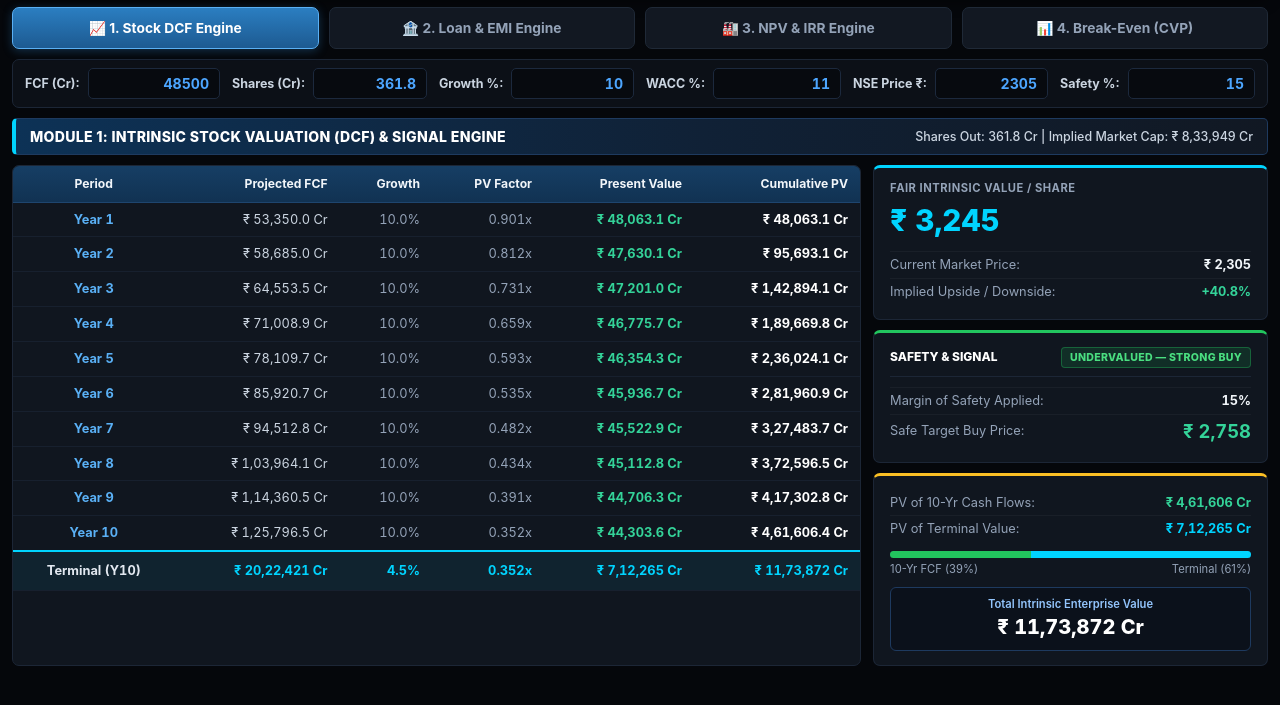
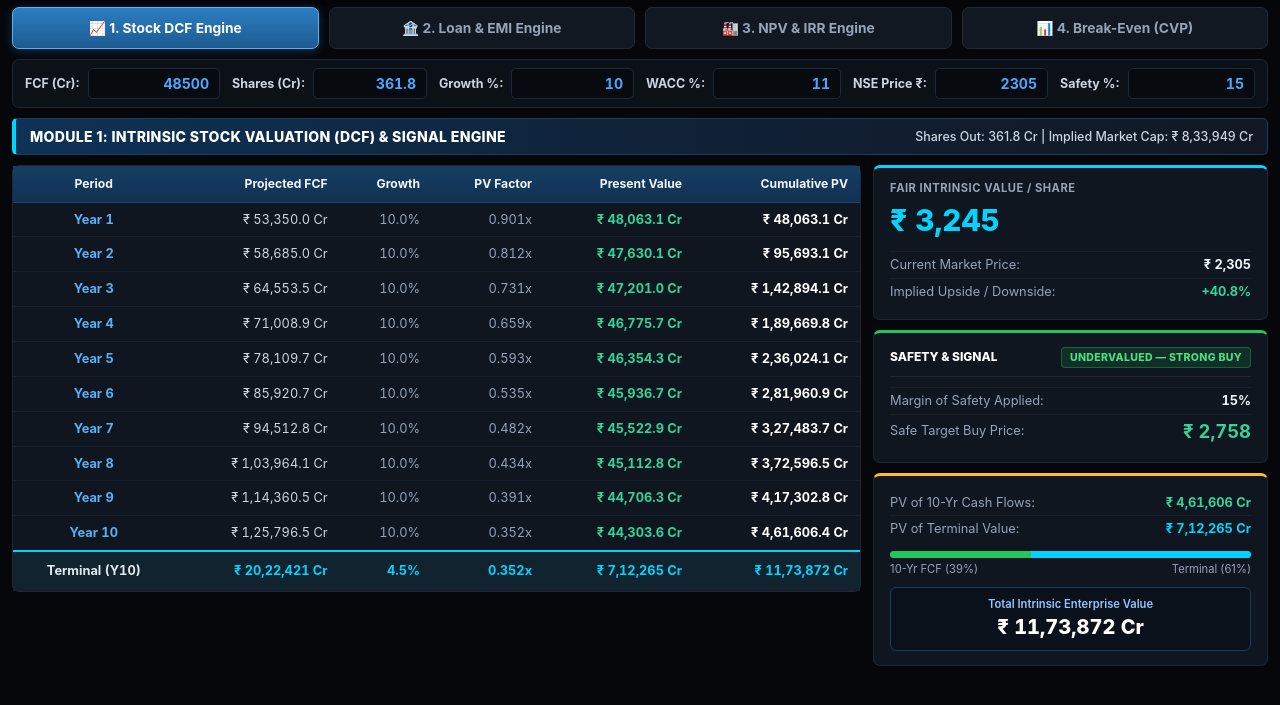
Before and after one commit to tiwarym379-png/cfo-command-center, a plain HTML site: page index.html in a window 1280 px wide. Shown: the part 85-790 px from the top of the page. Drawn offline with Linux system fonts and the light colour scheme.

Commit message:
Add files via upload

```diff
--- a/index.html
+++ b/index.html
@@ -1,5 +1,5 @@
 <!DOCTYPE html>
-<html theme="dark" editor="Default Dark" style="overflow-y: hidden;"><head><meta charset="UTF-8">
+<html theme="dark" editor="Default Dark"><head><meta charset="UTF-8">
 <script>
   // Avoid arrow function syntax to stay ES5 compatible for the sake of googlebot.
   window.addEventListener("message", function (message) {
@@ -21,7 +21,7 @@
 
 
 <meta charset="UTF-8">
-<meta name="viewport" content="width=device-width, initial-scale=1.0, maximum-scale=5.0">
+<meta name="viewport" content="width=device-width, initial-scale=1.0, maximum-scale=5.0, user-scalable=yes">
 <title>CFO Command Center | Designed by Mohit Tiwari</title>
 <style>
   :root {
@@ -47,16 +47,26 @@
     font-family: -apple-system, BlinkMacSystemFont, "Segoe UI", Roboto, Inter, Arial, sans-serif;
   }
 
-  body {
+  /* UNLOCKED VERTICAL & HORIZONTAL SCROLLING FOR ALL SCREENS */
+  html, body {
     background-color: var(--bg-body);
     color: var(--text-white);
-    padding: 10px 12px;
-    min-height: 100vh;
-    overflow-x: hidden;
+    width: 100%;
+    min-height: 100%;
+    height: auto !important;
+    overflow-x: auto !important;
+    overflow-y: auto !important;
+    -webkit-overflow-scrolling: touch;
+    touch-action: pan-x pan-y !important;
+  }
+
+  body {
+    padding: 10px 12px 40px 12px;
   }
 
   .container {
     max-width: 1440px;
+    min-width: 320px;
     margin: 0 auto;
   }
 
@@ -95,16 +105,11 @@
     font-size: 0.78rem;
     font-weight: 800;
     cursor: pointer;
-    transition: opacity 0.15s;
   }
 
   .colab-btn.green {
     background: var(--green-bright);
     color: #05070b;
-  }
-
-  .colab-btn:hover {
-    opacity: 0.9;
   }
 
   /* PERSISTENT TOP DESIGNER HEADER BAR (ACROSS ALL 4 INTERFACES) */
@@ -161,6 +166,7 @@
     cursor: pointer;
     transition: all 0.2s ease;
     user-select: none;
+    flex-shrink: 0;
   }
 
   .designer-badge:hover {
@@ -380,36 +386,33 @@
     display: grid;
     grid-template-columns: 2.15fr 1fr;
     gap: 12px;
-    align-items: stretch;
+    align-items: start;
   }
 
   .table-panel {
     background: var(--bg-card);
     border: 1px solid var(--border-color);
     border-radius: 7px;
-    overflow: hidden;
-    display: flex;
-    flex-direction: column;
-  }
-
+    width: 100%;
+    overflow: visible;
+  }
+
+  /* Smooth Horizontal & Vertical Table Scrolling */
   .table-scroll {
     width: 100%;
     overflow-x: auto;
-    overflow-y: auto;
-    max-height: 500px;
+    overflow-y: visible;
     -webkit-overflow-scrolling: touch;
+    touch-action: pan-x pan-y;
   }
 
   table {
     width: 100%;
     border-collapse: collapse;
-    min-width: 560px;
+    min-width: 600px;
   }
 
   thead th {
-    position: sticky;
-    top: 0;
-    z-index: 2;
     background: linear-gradient(180deg, #163e64 0%, #113252 100%);
     color: #f1f5f9;
     font-size: 0.76rem;
@@ -622,7 +625,7 @@
   }
 
   @media (max-width: 700px) {
-    body { padding: 8px; }
+    body { padding: 8px 8px 40px 8px; }
     .top-brand-bar { padding: 8px 10px; }
     .brand-main-title { font-size: 0.88rem; }
     .brand-sub-tag { display: none; }
@@ -641,7 +644,7 @@
 
 
 <div class="container">
-  <!-- COLAB INSTANT PHOTO & DOWNLOAD BAR (Automatically stripped out when downloading index.html) -->
+  <!-- COLAB INSTANT PHOTO & DOWNLOAD BAR (Stripped out in downloaded index.html) -->
 
 
   <!-- PERSISTENT TOP HEADER ACROSS ALL 4 INTERFACES -->
@@ -1603,7 +1606,6 @@
 </div>
 
 <script type="">
-  // Instant Browser-Side Photo Loader (Zero Colab Server Lag)
   function handleInstantPhoto(e) {
     const file = e.target.files[0];
     if (!file) return;
@@ -1623,18 +1625,26 @@
         const dataUrl = canvas.toDataURL('image/jpeg', 0.86);
         document.getElementById('topAvatarImg').src = dataUrl;
         document.getElementById('modalAvatarImg').src = dataUrl;
-        document.getElementById('helperStatus').innerHTML = "✅ <strong>Photo Attached!</strong> Now tap <strong>'2. Download index.html'</strong> to get your file for GitHub.";
+        document.getElementById('helperStatus').innerHTML = "✅ <strong>Photo Attached!</strong> Now tap <strong>'2. Download Unlocked index.html'</strong>.";
       };
       img.src = evt.target.result;
     };
     reader.readAsDataURL(file);
   }
 
-  // Exports clean index.html with the embedded photo and removes the helper bar
+  // Strips out Colab's injected overflow:hidden styles so scrolling works 100% everywhere
   function exportCleanHTML() {
     const clone = document.documentElement.cloneNode(true);
+    clone.removeAttribute('style');
+    clone.removeAttribute('class');
+    const bodyEl = clone.querySelector('body');
+    if (bodyEl) {
+      bodyEl.removeAttribute('style');
+      bodyEl.removeAttribute('class');
+    }
     const helper = clone.querySelector('#colabHelperBar');
     if (helper) helper.remove();
+
     const finalHtml = "<!DOCTYPE html>\n" + clone.outerHTML;
     const blob = new Blob([finalHtml], { type: 'text/html;charset=utf-8' });
     const url = URL.createObjectURL(blob);
```
